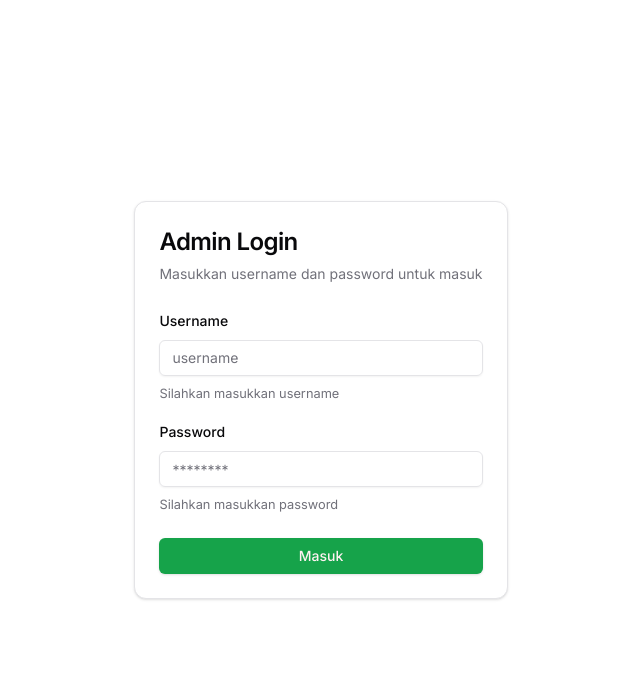
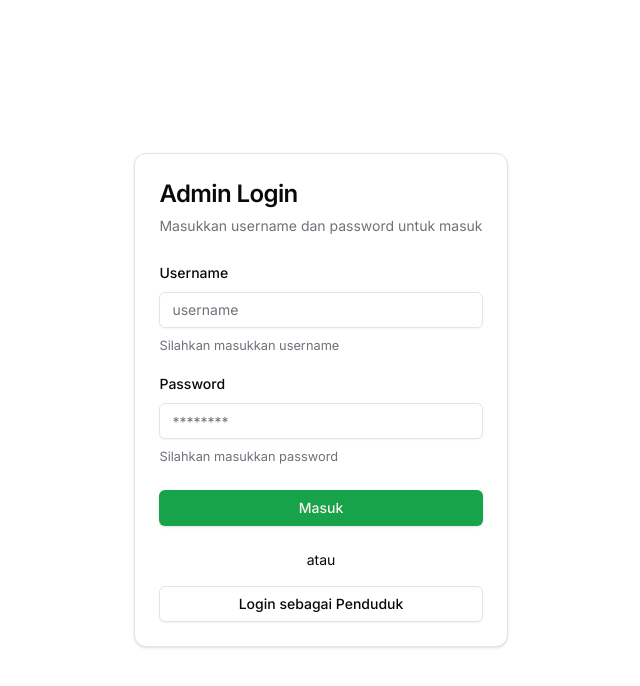
Before and after one commit to fhrlzmn/pendekar, a Next.js app: page /auth/login/admin in a window 1280 px wide. Shown: the top 686 px of the page, without its empty margins (319-959 px from the left). Built offline with nearby package versions, Linux system fonts and the light colour scheme; no server answers.

Commit message:
feat: login page final

```diff
--- a/app/auth/login/page.tsx
+++ /dev/null
@@ -1,11 +0,0 @@
-import Link from 'next/link';
-
-export default function Page() {
-  return (
-    <div>
-      <h1>Welcome to Login Page</h1>
-      <Link href='/auth/login/admin'>Admin Login</Link>
-      <Link href='/auth/login/user'>User Login</Link>
-    </div>
-  );
-}
--- a/app/auth/login/user/page.tsx
+++ b/app/auth/login/user/page.tsx
@@ -4,14 +4,22 @@ import Image from 'next/image';
 export default function Page() {
   return (
     <div className='w-full min-h-screen lg:grid lg:grid-cols-2'>
-      <div className='hidden bg-muted lg:block'>
+      <div className='hidden lg:block relative bg-muted'>
         <Image
           src='/placeholder.webp'
           alt='Image'
-          width='1920'
-          height='1080'
+          layout='fill'
           className='h-full w-full object-cover dark:brightness-[0.2] dark:grayscale'
         />
+        <div className='absolute w-full h-screen bg-foreground/50 p-12 flex flex-col justify-between'>
+          <div>
+            <h1 className='text-white text-4xl font-semibold'>PENDEKAR</h1>
+            <p className='text-white text-lg'>Pelayanan Desa Karyalaksana</p>
+          </div>
+          <div>
+            <p className='text-white text-sm'>© 2024 Desa Karyalaksana.</p>
+          </div>
+        </div>
       </div>
       <div className='flex items-center justify-center py-12'>
         <div className='mx-auto grid w-[350px] gap-6'>
--- a/components/auth/admin-login-form.tsx
+++ b/components/auth/admin-login-form.tsx
@@ -25,11 +25,12 @@ import {
   FormMessage,
 } from '@/components/ui/form';
 import { Input } from '@/components/ui/input';
-import { Button } from '@/components/ui/button';
+import { Button, buttonVariants } from '@/components/ui/button';
 import FormError from '@/components/form-error';
 import FormSuccess from '@/components/form-success';
 import { adminLoginSchema } from '@/schema/login';
 import { adminLogin } from '@/actions/login';
+import Link from 'next/link';
 
 export default function AdminLoginForm() {
   const [error, setError] = useState<string | undefined>();
@@ -118,11 +119,23 @@ export default function AdminLoginForm() {
             <FormError message={error} />
             <FormSuccess message={success} />
           </CardContent>
-          <CardFooter>
+          <CardContent>
             <Button type='submit' className='w-full' disabled={isPending}>
               {isPending && <RefreshCw className='mr-2 h-4 w-4 animate-spin' />}
               Masuk
             </Button>
+          </CardContent>
+          <CardFooter className='flex flex-col items-center gap-4'>
+            <span className='text-sm'>atau</span>
+            <Link
+              href='/auth/login/user'
+              className={buttonVariants({
+                variant: 'outline',
+                className: 'w-full',
+              })}
+            >
+              Login sebagai Penduduk
+            </Link>
           </CardFooter>
         </Card>
       </form>
--- a/components/auth/user-login-form.tsx
+++ b/components/auth/user-login-form.tsx
@@ -69,7 +69,7 @@ export default function UserLoginForm() {
               Selamat Datang di PENDEKAR
             </CardTitle>
             <CardDescription>
-              Silahkan login menggunakan NIK dan PIN
+              Untuk masyarakat, silahkan login menggunakan NIK dan PIN
             </CardDescription>
           </CardHeader>
           <CardContent className='grid gap-4'>
@@ -129,7 +129,7 @@ export default function UserLoginForm() {
               Masuk
             </Button>
           </CardContent>
-          <CardFooter className='justify-center'>
+          <CardContent className='text-center'>
             <span className='text-sm'>
               Belum punya akun?
               <Link
@@ -142,6 +142,18 @@ export default function UserLoginForm() {
                 Daftar disini
               </Link>
             </span>
+          </CardContent>
+          <CardFooter className='flex flex-col items-center gap-4'>
+            <span className='text-sm'>atau</span>
+            <Link
+              href='/auth/login/admin'
+              className={buttonVariants({
+                variant: 'outline',
+                className: 'w-full',
+              })}
+            >
+              Login sebagai Admin
+            </Link>
           </CardFooter>
         </div>
       </form>
--- a/middleware.ts
+++ b/middleware.ts
@@ -35,7 +35,7 @@ export default auth((req): any => {
   }
 
   if (!isLoggedIn && !isPublicRoute) {
-    return Response.redirect(new URL('/auth/login', nextUrl));
+    return Response.redirect(new URL('/auth/login/user', nextUrl));
   }
 
   if (isLoggedIn) {
--- a/routes.ts
+++ b/routes.ts
@@ -1,7 +1,6 @@
-export const publicRoutes = ['/'];
+export const publicRoutes = [''];
 
 export const authRoutes = [
-  '/auth/login',
   '/auth/login/admin',
   '/auth/login/user',
   '/auth/register/user',
```
Also changed, not shown: public/images/placeholder.webp (renamed from public/placeholder.webp).
